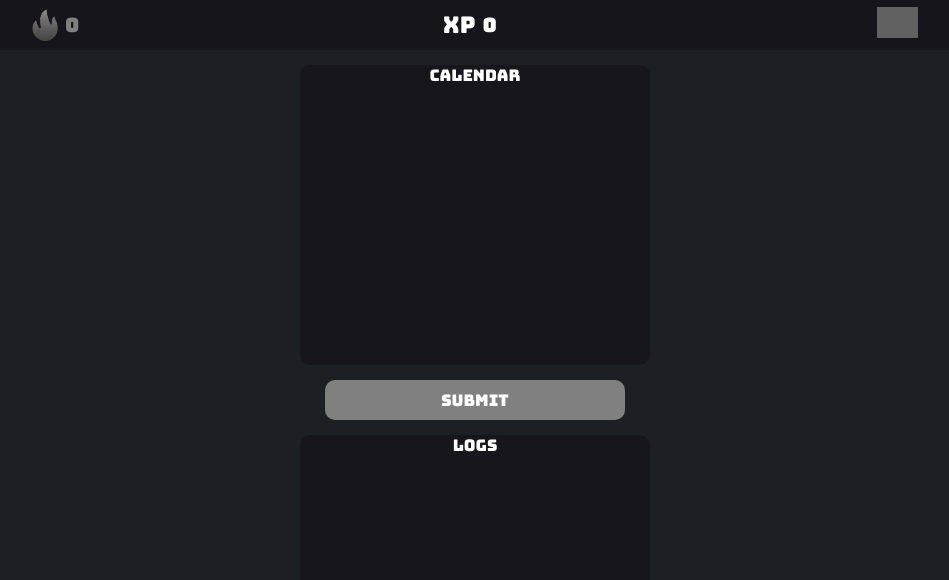
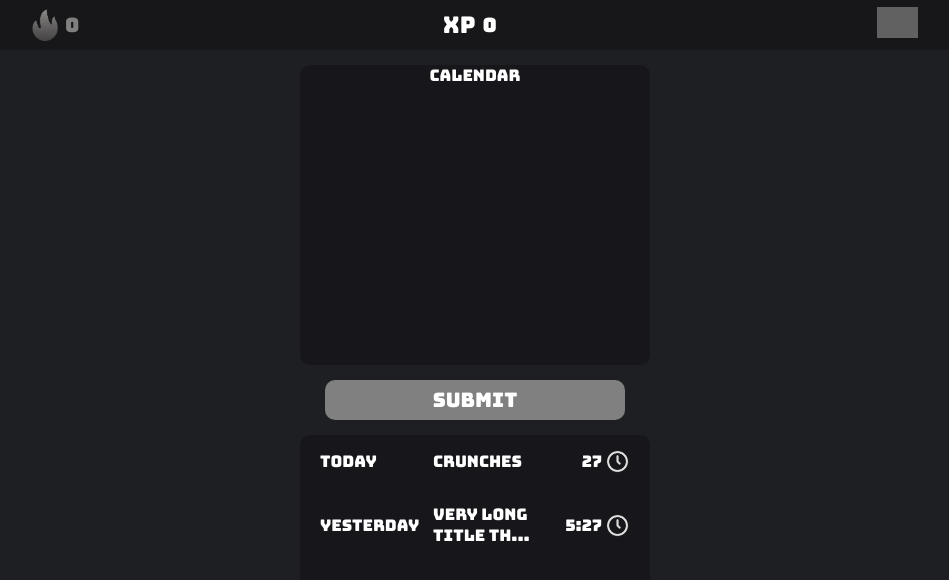
Before and after one commit to CBQuag/Fit-Commit, a React (Create React App) app: page / in a window 1280 px wide. Shown: the top 580 px of the page, without its empty margins (165-1114 px from the left). Built offline with nearby package versions, Linux system fonts and the light colour scheme; grey boxes are pictures that could not be loaded.

Commit message:
added log template

```diff
--- a/src/App.js
+++ b/src/App.js
@@ -2,15 +2,37 @@
 import './App.css';
 import Header from './components/Header';
 import MainArea from './components/MainArea';
+import FitnessData from './components/FitnessData'
+
+import { createContext, useContext, useState } from 'react';
 
 
 function App() {
+
+  let date1 = new Date(2023, 5, 4);
+  let date2 = new Date(2023, 5, 3);
+  const [fitData, setFitData] = useState([{
+    time: date1.toString(),
+    category: 'abs',
+    title: 'crunches',
+    duration: 27,
+    notes:'basic crunches'
+  },
+  {time: date2.toString(),
+  category: 'upper arms',
+  title: 'very long title this is a long title this is to test long titles',
+  duration: 327,
+  notes:'basic crunches'}])
+
+
   return (
-    <div className="App">
-      <Header />
-      <MainArea/>
 
-    </div>
+    <FitnessData.Provider value={{ fitData, setFitData }}>
+      <div className="App">
+        <Header />
+        <MainArea/>
+      </div>
+    </FitnessData.Provider>
   );
 }
 
--- a/src/components/BodyHeatmap.css
+++ b/src/components/BodyHeatmap.css
@@ -14,11 +14,10 @@
 
 .body-part{
     border-radius: 4px;
-    z-index: 99;
     position: relative;
     width:24px;
     height:24px;
-    background-color: white;
+    background-color: gray;
     border: 1px solid black;
 }
 .body-part:hover{
@@ -43,13 +42,13 @@
     border-radius: 40%;
     border: 2px solid black;
 }
-.bicep-l{
+.upper-arm-l{
     left: 118px;
     top: -70px;
     height: 55px;
     border-top-left-radius: 12px;
 }
-.bicep-r{
+.upper-arm-r{
     left: 206px;
     top: -127px;
     height: 55px;
@@ -75,19 +74,19 @@
     width:60px;
     height: 38px;
 }
-.thigh-l{
+.upper-leg-l{
     left: 144px;
     top: -216px;
     width: 29px;
     height: 55px;
 }
-.thigh-r{
+.upper-leg-r{
     left: 175px;
     top: -273px;
     width: 29px;
     height: 55px;
 }
-.calf-l{
+.lower-leg-l{
     left: 144px;
     top: -273px;
     width: 29px;
@@ -95,7 +94,7 @@
     border-bottom-left-radius: 15px;
     border-bottom-right-radius: 14px;
 }
-.calf-r{
+.lower-leg-r{
     left: 175px;
     top: -330px;
     width: 29px;
--- a/src/components/BodyHeatmap.js
+++ b/src/components/BodyHeatmap.js
@@ -9,15 +9,15 @@ const BodyHeatmap =() => {
             <div className="body-part head"></div>
             <div className="body-part chest"></div>
             <div className="body-part heart"></div>
-            <div className="body-part bicep-l"></div>
-            <div className="body-part bicep-r"></div>
+            <div className="body-part upper-arm-l"></div>
+            <div className="body-part upper-arm-r"></div>
             <div className="body-part forearm-l"></div>
             <div className="body-part forearm-r"></div>
             <div className="body-part abs"></div>
-            <div className="body-part thigh-l"></div>
-            <div className="body-part thigh-r"></div>
-            <div className="body-part calf-l"></div>
-            <div className="body-part calf-r"></div>
+            <div className="body-part upper-leg-l"></div>
+            <div className="body-part upper-leg-r"></div>
+            <div className="body-part lower-leg-l"></div>
+            <div className="body-part lower-leg-r"></div>
         </div>
     )
 }
--- a/src/components/FitnessData.js
+++ b/src/components/FitnessData.js
@@ -1,12 +1,4 @@
-import './'
+import { createContext } from "react";
 
-const =() => {
-
-    return (
-        <div>
-
-        </div>
-    )
-}
-
-export default
+const FitnessData = createContext();
+export default FitnessData;
--- a/src/components/Header.css
+++ b/src/components/Header.css
@@ -5,6 +5,7 @@
     align-items: center;
     width: 100%;
     height: 50px;
-    background-color: rgb(21, 21, 27);
+    background-color: rgb(23, 23, 26);
     color: white;
+    z-index: 99;
 }
--- a/src/components/HeatmapArea.css
+++ b/src/components/HeatmapArea.css
@@ -2,7 +2,7 @@
     margin-top: 15px;
     height:100%;
     width: 350px;
-    background-color: gray;
+    background-color: rgb(23, 23, 27);
     color: white;
     border-radius: 10px;
     display: flex;
--- /dev/null
+++ b/src/components/Log.css
@@ -0,0 +1,32 @@
+.log{
+    display: flex;
+    justify-content: space-between;
+    align-items: center;
+    margin-left: 20px;
+    margin-right: 20px;
+}
+
+.info-box>:first-child{
+    text-align: start;
+    width: 113px;
+}
+.info-box>:nth-child(2){
+    text-align: start;
+    width: 130px;
+}
+
+.info-box{
+    display: flex;
+    align-items: center;
+}
+
+.time-box{
+    display: flex;
+    align-items: center;
+}
+.time-box>img{
+    filter: invert(1);
+    margin-left: 3px;
+    width: 25px;
+    height: 25px;
+}
--- a/src/components/Log.js
+++ b/src/components/Log.js
@@ -1,12 +1,52 @@
-import './'
+import './Log.css'
 
-const =() => {
+const Log = (props) => {
+
+    function datediff(first, second) {
+        return Math.round((second - first) / (1000 * 60 * 60 * 24))-1;
+    }
+
+    const convertDate = date => {
+
+        let today = Date.now()
+        let convertedDate = new Date(date)
+        let daysSince = datediff(convertedDate, today)
+        if (daysSince < 0)
+            return `Invalid Date`
+        if (daysSince < 1)
+            return `Today`
+        if (daysSince == 1)
+            return `Yesterday`
+        return daysSince+' Days'
+    }
+
+    const shrinkTitle = name => {
+        if (name.length < 18)
+            return name
+        return name.substring(0, 18)+'...'
+    }
+
+    const convertTime = time => {
+        let hours = Math.floor(time / 60);
+        let minutes = time % 60
+        // let hourString=`${hours?`${hours} ${hours==1?`hour`:`hours`}, `:``}`
+        // let minuteString=`${minutes?`${minutes} ${minutes==1?`minute`:`minutes`}`:``}`
+        return `${hours?`${hours}:`:``}${minutes?minutes:``}`
+    }
 
     return (
-        <div>
+        <div className='log'>
+            <div className='info-box'>
+                <p>{convertDate(props.time)}</p>
+                <p>{shrinkTitle(props.title)}</p>
+            </div>
 
+            <div className='time-box'>
+                <p>{convertTime(props.duration)}</p>
+                <img src={require('../watch_time_clock_icon_221069.png')} alt="clock icon" />
+            </div>
         </div>
     )
 }
 
-export default
+export default Log
--- a/src/components/LogArea.js
+++ b/src/components/LogArea.js
@@ -1,10 +1,24 @@
+import { useContext } from 'react'
+import FitnessData from './FitnessData'
+import Log from './Log'
 import './LogArea.css'
 
 const LogArea = () => {
 
+    const { fitData } = useContext(FitnessData)
+
     return (
         <div className='log-area'>
-            Logs
+            {fitData.map(logData => (
+                <Log
+                    key={logData.title}
+                    time={logData.time}
+                    category={logData.category}
+                    title={logData.title}
+                    duration={logData.duration}
+                    notes={logData.notes} />
+            ))}
+
         </div>
     )
 }
--- a/src/components/SubmitArea.css
+++ b/src/components/SubmitArea.css
@@ -8,4 +8,7 @@
     background-color: gray;
     color: white;
     border-radius: 10px;
+    /* -webkit-text-stroke-width: 1px;
+    -webkit-text-stroke-color: rgb(69, 69, 69); */
+    font-size: 20px;
 }
```
Also changed, not shown: src/watch_time_clock_icon_221069.png (added). Lines whose indentation alone changed are shown as unchanged.
